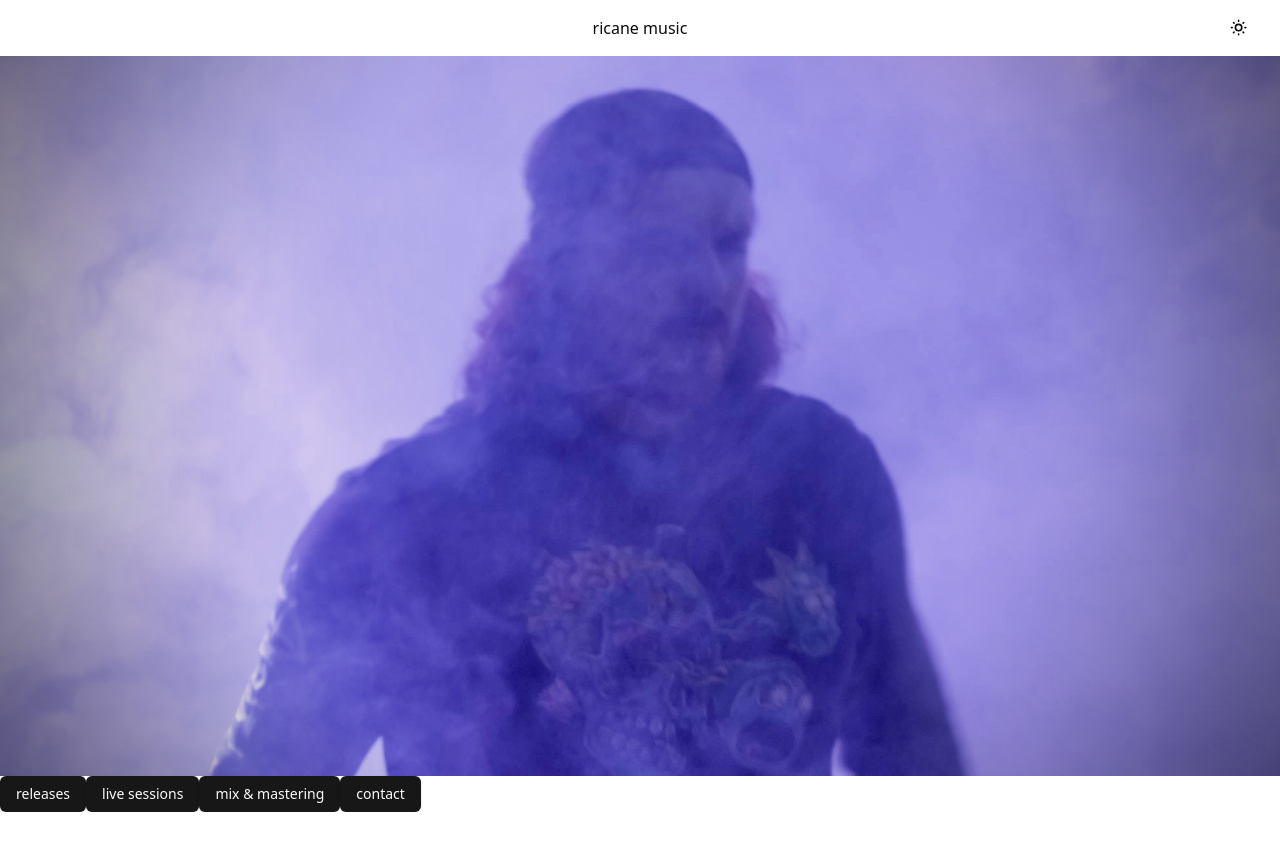
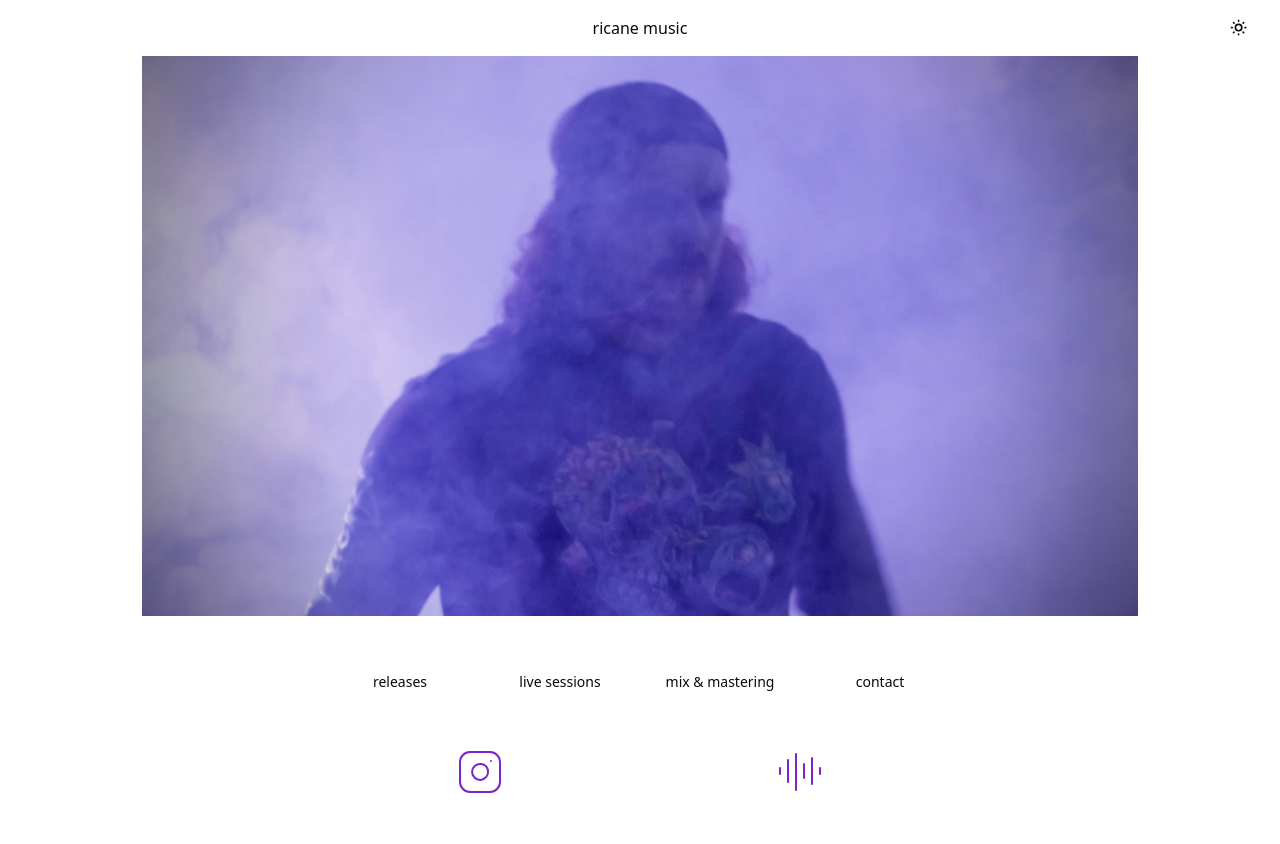
Before and after one commit to akaRicane/ricane.art.vercel, a Next.js app: page /music in a window 1280 px wide. Before the commit the page ends 812 px from the top, so only its background shows below. Built offline with nearby package versions, Linux system fonts and the light colour scheme.

Commit message:
music home page style and links

```diff
--- a/app/music/page.tsx
+++ b/app/music/page.tsx
@@ -5,27 +5,43 @@ import ricaneImage from "@/public/Ricane_purple_fog.png";
 import Image from "next/image";
 import Link from "next/link";
 
+import { Instagram, AudioLines } from "lucide-react";
+
 export default function MusicPage() {
+  const musicMenuButtonStyle = "w-full h-full";
+  const musicIconsStyle = "w-12 h-12 stroke-1 stroke-purple-700";
+
   return (
     <div>
       <MusicHeader />
-      <div className="flex flex-col my-0 mx-0">
-        <div className="flex flex-row justify-center w-full mx-0">
-          <Image src={ricaneImage} alt="ricane_fog" placeholder="blur"/>
+      <div className="flex flex-col my-0 mx-0 justify-center">
+        <div className="flex flex-row justify-center max-h-[70vh] aspect-video self-center">
+          <Image src={ricaneImage} alt="ricane_fog" placeholder="blur" />
         </div>
-        <div>
-          <Button>
+        <div className="flex flex-row justify-around w-[50vw] mt-12 self-center">
+          <Button className={musicMenuButtonStyle} variant="ghost">
             <Link href="/music/releases">releases</Link>
           </Button>
-          <Button>
+          <Button className={musicMenuButtonStyle} variant="ghost">
             <Link href="/music/livesessions">live sessions</Link>
           </Button>
-          <Button>
+          <Button className={musicMenuButtonStyle} variant="ghost">
             <Link href="/music/mastering">mix & mastering</Link>
           </Button>
-          <Button>
+          <Button className={musicMenuButtonStyle} variant="ghost">
             <Link href="/music/contact">contact</Link>
           </Button>
+        </div>
+        <div className="flex flex-row justify-around w-[50vw] my-12 self-center">
+          <Link href="https://www.instagram.com/akaricane" target="_blank">
+            <Instagram className={musicIconsStyle} />
+          </Link>
+          <Link
+            href="https://soundcloud.com/ricane-lebol?utm_source=clipboard&utm_medium=text&utm_campaign=social_sharing"
+            target="_blank"
+          >
+            <AudioLines className={musicIconsStyle} />
+          </Link>
         </div>
       </div>
     </div>
--- a/components/custom/MusicHeader.tsx
+++ b/components/custom/MusicHeader.tsx
@@ -3,7 +3,7 @@ import { ThemeToggle } from "../theme/ThemeToggle";
 
 export const MusicHeader = () => {
   return (
-    <header className="flex flex-row w-full h-14 m-0 p-0 ">
+    <header className="flex flex-row w-full h-14 m-0 p-0 items-center">
       <div className="flex w-full h-full m-0 p-0 justify-center ml-14">
         <p className="flex flex-col justify-center align-middle">
           ricane music
```
